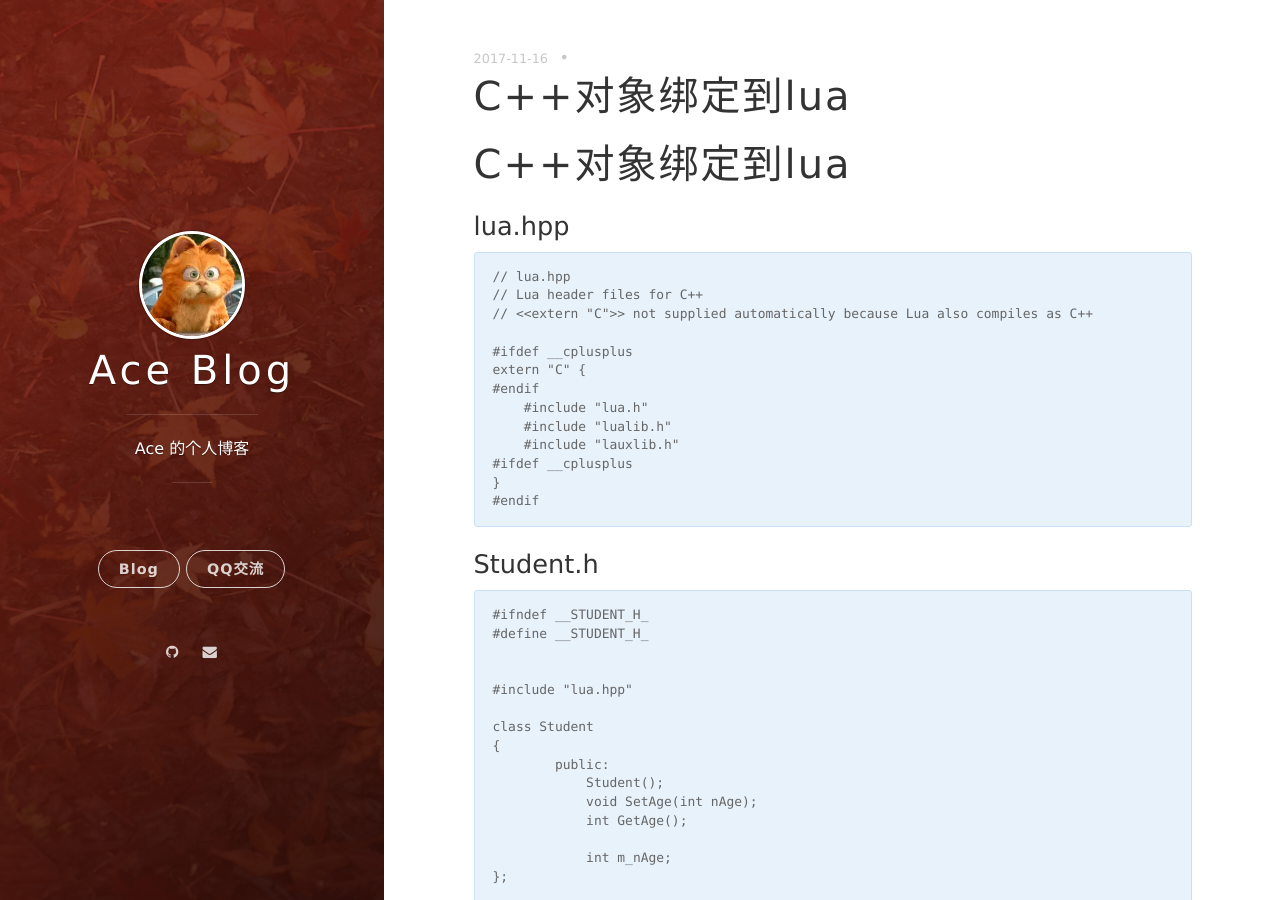
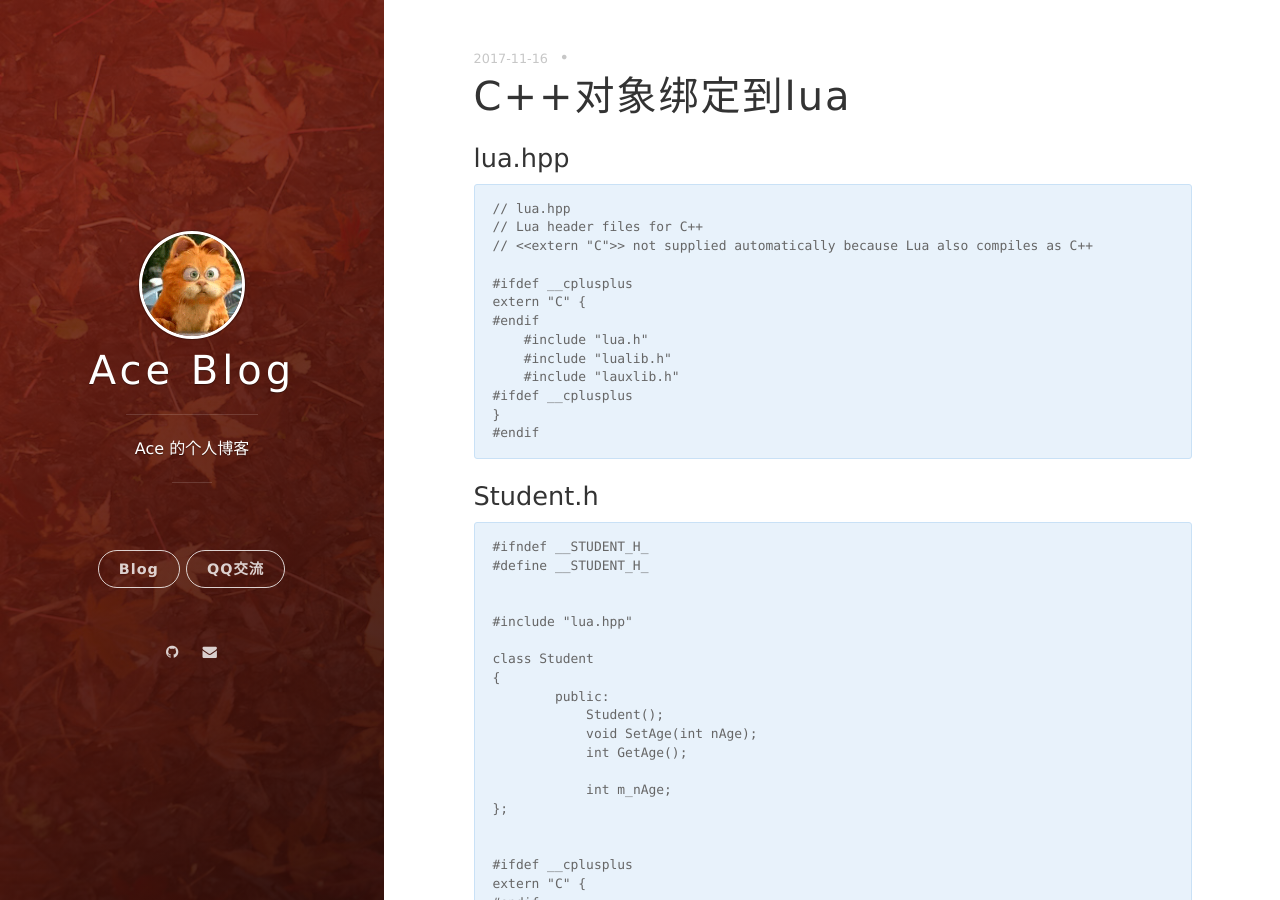
Before and after one commit to feng1234665/Ace.github.io, a Jekyll site: the page built from _posts/2017-11-16-C++BindToLua.markdown, in a window 1280 px wide and 900 px high. Built offline with Jekyll 4.4.1, drawn with Linux system fonts in a browser that asks for light colours; nearby versions of some CDN libraries; comment, search, counter and statistics services are not loaded.

Commit message:
no message

```diff
--- a/_posts/2017-11-16-C++BindToLua.markdown
+++ b/_posts/2017-11-16-C++BindToLua.markdown
@@ -3,7 +3,6 @@ layout: post
 title: C++对象绑定到lua
 date: 2017-11-16
 ---
-# C++对象绑定到lua
 
 ### lua.hpp
     // lua.hpp
```
